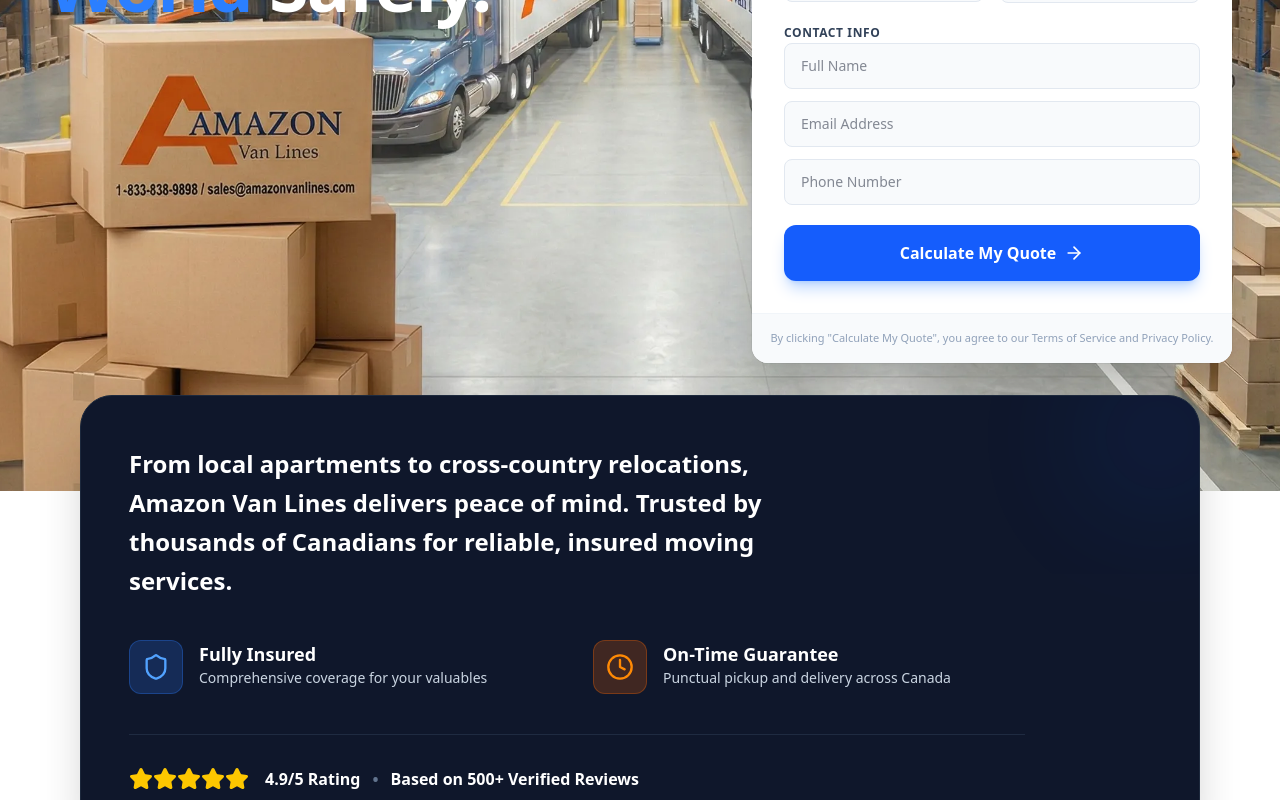
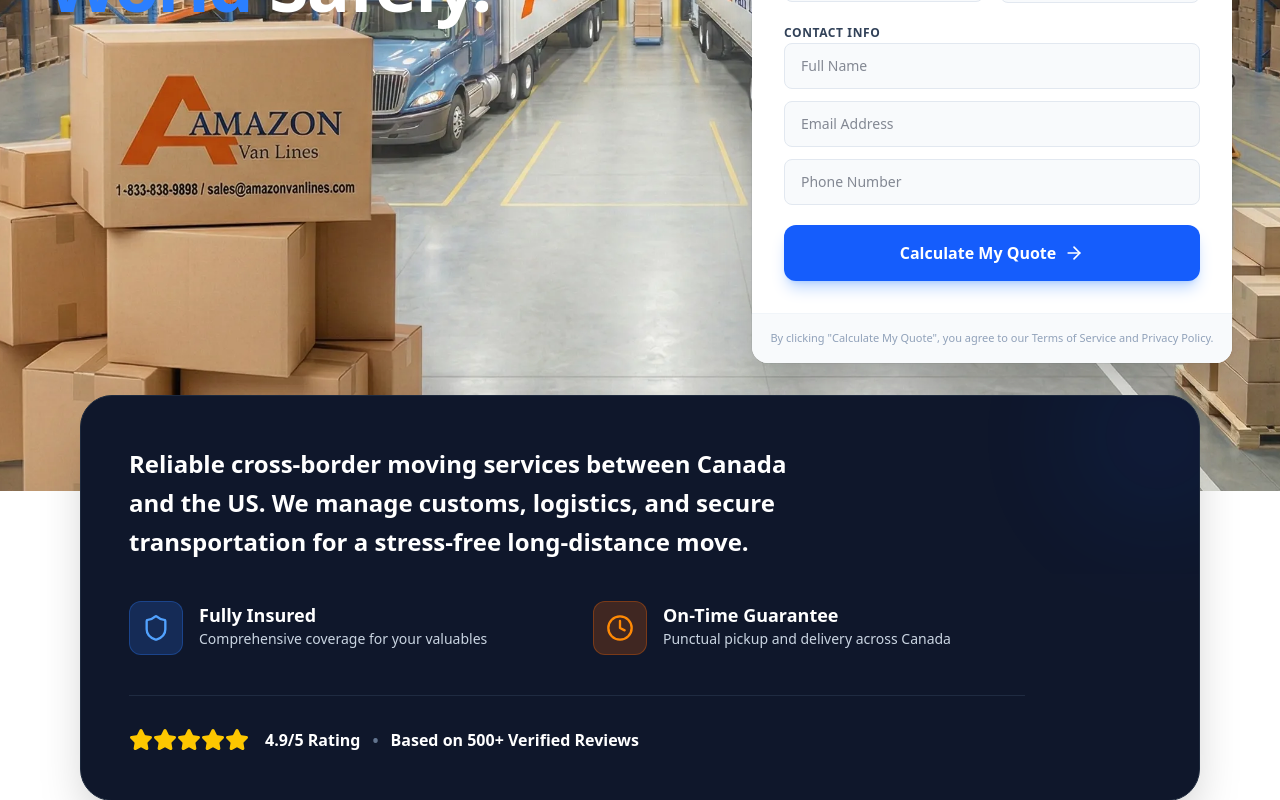
Before and after one commit to moversworldca-creator/amazon-van-lines, a Next.js app: page / in a window 1280 px wide. Shown: the part 443-1243 px from the top of the page. Built offline with nearby package versions, Linux system fonts and the light colour scheme.

Commit message:
made changes for form

```diff
--- a/src/components/Hero.tsx
+++ b/src/components/Hero.tsx
@@ -46,7 +46,7 @@ const Hero = () => {
       const firstName = nameParts[0] || '';
       const lastName = nameParts.slice(1).join(' ') || 'N/A';
 
-      const apiUrl = process.env.NEXT_PUBLIC_API_URL || 'http://localhost:5000/api/quote' || 'http://amazonvanlines.ca:5000/api/quote';
+      const apiUrl = process.env.NEXT_PUBLIC_API_URL || 'http://amazonvanlines.ca:5000/api/quote';
       const response = await fetch(apiUrl, {
         method: 'POST',
         headers: {
--- a/src/components/HomePage.tsx
+++ b/src/components/HomePage.tsx
@@ -81,7 +81,7 @@ const HeroHighlights = () => (
 
       <div className="max-w-4xl relative z-10">
         <p className="text-xl md:text-2xl font-bold text-white max-w-2xl leading-relaxed mb-10">
-          From local apartments to cross-country relocations, Amazon Van Lines delivers peace of mind. Trusted by thousands of Canadians for reliable, insured moving services.
+          Reliable cross-border moving services between Canada and the US. We manage customs, logistics, and secure transportation for a stress-free long-distance move.
         </p>
 
         <div className="grid grid-cols-1 sm:grid-cols-2 gap-8 mb-10">
```
